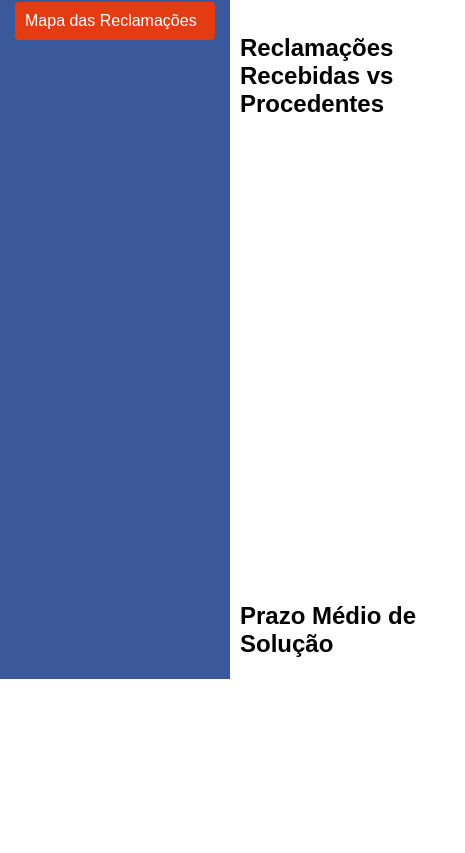
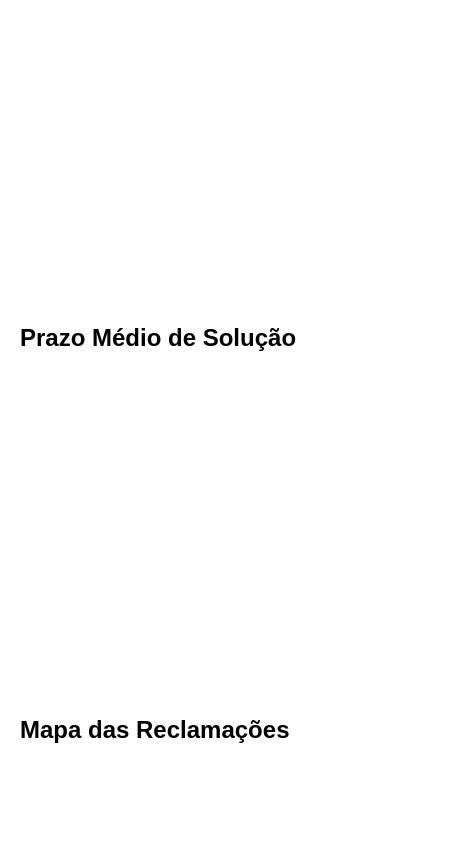
Before and after one commit to RVictorCruz/Equatorial_reclamacoes, a website: page index.html in a window 390 px wide. Shown: the part 195-1048 px from the top of the page, 465 px wide, since content can reach past the window. Drawn offline with nearby package versions, Linux system fonts and the light colour scheme; no server answers.

Commit message:
segundo commit

```diff
--- a/style.css
+++ b/style.css
@@ -1,20 +1,28 @@
 body {
   font-family: Arial, sans-serif;
   margin: 0;
+  padding: 0;
   display: flex;
+  flex-direction: column;
 }
 
 .sidebar {
-  width: 200px;
-  background-color: #3a589a;
-  color: #fff;
+  width: 250px;
+  background-color: #131d33;
+  color: white;
   padding: 15px;
+  box-sizing: border-box;
   position: fixed;
-  height: 100%;
+  top: 0;
+  bottom: 0;
+  left: 0;
+  z-index: 1000;
+  transition: transform 0.3s ease;
 }
 
 .sidebar h2 {
   text-align: center;
+  margin-top: 0;
 }
 
 .sidebar ul {
@@ -23,45 +31,88 @@ body {
 }
 
 .sidebar ul li {
-  margin: 10px 0;
+  margin-bottom: 10px;
 }
 
 .sidebar ul li a {
-  color: #fff;
+  color: white;
   text-decoration: none;
   display: block;
   padding: 10px;
-  background-color: #e43c12;
   border-radius: 4px;
-  transition: background-color 0.3s;
+  background-color: #3a589a;
 }
 
 .sidebar ul li a:hover {
-  background-color: #1a2844;
+  background-color: #555;
+}
+
+.sidebar-toggle {
+  display: none;
 }
 
 .content {
-  margin-left: 220px;
+  margin-left: 260px;
   padding: 20px;
+  flex-grow: 1;
 }
 
 h1 {
-  text-align: center;
+  font-size: 24px;
+}
+
+section {
   margin-bottom: 40px;
 }
 
-h2 {
-  margin-bottom: 20px;
+canvas {
+  max-width: 100%;
+  height: 400px;
 }
 
-canvas {
-  margin-bottom: 40px;
-  height: 400px !important;
-  width: 100% !important;
+#mapCanvas {
+  max-width: 100%;
+  height: 400px;
+  margin-top: 20px;
 }
 
-#map {
-  margin-bottom: 40px;
-  height: 400px;
-  width: 100%;
+/* Ajustes para visualização mobile */
+@media (max-width: 768px) {
+  .sidebar {
+    width: 100%;
+    height: auto;
+    position: absolute;
+    transform: translateX(-100%);
+  }
+
+  .sidebar.show {
+    transform: translateX(0);
+  }
+
+  .sidebar-toggle {
+    display: block;
+    background-color: #333;
+    color: white;
+    border: none;
+    padding: 15px;
+    font-size: 24px;
+    cursor: pointer;
+    position: fixed;
+    top: 0;
+    left: 0;
+    z-index: 1001;
+  }
+
+  .content {
+    margin-left: 0;
+  }
+
+  h1 {
+    font-size: 20px;
+  }
+
+  canvas,
+  #mapCanvas {
+    height: 300px;
+  }
 }
```
Also changed, not shown: index.html (+1 -0 lines).
